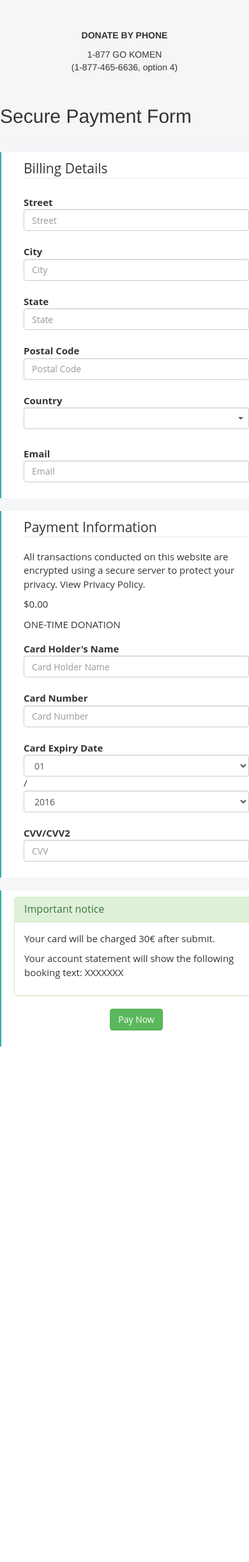
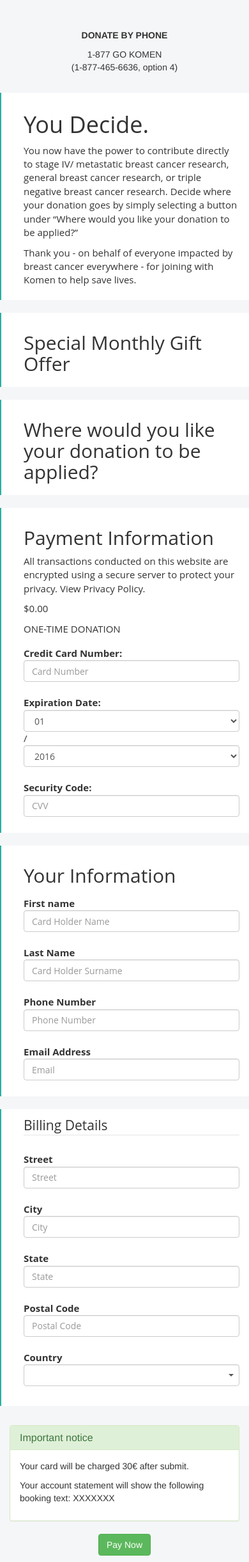
Before and after one commit to Cloudxtreme/payment26, a PHP site: page / in a window 390 px wide. Shown: the whole page at 64% size. Before the commit the page ends 1636 px from the top, so only its background shows below. Run offline with PHP 8.4, Linux system fonts and the light colour scheme; some libraries are stand-ins or nearby versions.

Commit message:
Responsiveness, Callouts responsiveness fix, Fields

```diff
--- a/css/custom-callouts.css
+++ b/css/custom-callouts.css
@@ -60,7 +60,9 @@
     padding-left: 35px;
     font-family: "Open Sans", sans-serif;
     font-size: 15px;
+}
 
+.komen-section {
     margin-top: 20px;
     padding-bottom: 10px;
     padding-top: 10px;
--- a/index.php
+++ b/index.php
@@ -48,6 +48,7 @@
     <script type="text/javascript" src="js/payment.js"></script>
   </head>
   <body>
+    <div class="container">
       <div class="row">
         <div class="col-md-4 col-lg-4 col-xs-12">
           <div class="sidebar_donate">
@@ -56,9 +57,6 @@
           </div>
         </div>
         <div class="col-md-7  col-lg-7 col-xs-12">
-        <div class="page-header">
-          <h2 class="gdfg">Secure Payment Form</h2>
-        </div>
           <noscript>
             <div class="bs-callout bs-callout-danger">
               <h4>JavaScript is not enabled!</h4>
@@ -73,7 +71,115 @@
             </span>
           <?php endif; ?>
           <form action="" method="POST" id="payment-form" class="form-horizontal">
-          <div class="komen-callout">
+              <!-- First 3 Rows -->
+              <div class="row">
+                <div class="komen-callout komen-section col-xs-12 col-sm-12 col-md-12 col-lg-12">
+                  <!-- Form Name -->
+                  <h1>You Decide.</h1>
+                  <p>You now have the power to contribute directly to stage IV/ metastatic breast cancer research, general breast cancer research, or triple negative breast cancer research. Decide where your donation goes by simply selecting a button under “Where would you like your donation to be applied?”</p>
+                  <p>Thank you - on behalf of everyone impacted by breast cancer everywhere - for joining with Komen to help save lives.</p>
+                </div>
+              </div>
+              <div class="row">
+                <div class="komen-callout komen-section col-xs-12 col-sm-12 col-md-12 col-lg-12">
+                  <!-- Form Name -->
+                  <h2>Special Monthly Gift Offer</h2>
+                </div>
+              </div>
+              <div class="row">
+                <div class="komen-callout komen-section col-xs-12 col-sm-12 col-md-12 col-lg-12">
+                  <!-- Form Name -->
+                  <h2>Where would you like your donation to be applied?</h2>
+                </div>
+              </div>
+              <!-- Second 3 rows -->
+              <div class="row">
+                <div class="komen-callout komen-section col-xs-12 col-sm-12 col-md-12 col-lg-12">
+                  <fieldset>
+                    <h2>Payment Information</h2>
+                    <p>All transactions conducted on this website are encrypted using a secure server to protect your privacy. View Privacy Policy.</p>
+                    <div class="payamount"><p class="amtmonies">$0.00</p><p class="amttimes">ONE-TIME DONATION</p></div>
+
+                    <!-- Card Number -->
+                    <div class="form-group">
+                      <label class="col-sm-4 control-label" for="textinput">Credit Card Number:</label>
+                      <div class="col-sm-6">
+                        <input type="text" id="cardnumber" maxlength="19" placeholder="Card Number" class="card-number form-control">
+                      </div>
+                    </div>
+
+                    <!-- Expiry-->
+                    <div class="form-group">
+                      <label class="col-sm-4 control-label" for="textinput">Expiration Date:</label>
+                      <div class="col-sm-6">
+                        <div class="form-inline">
+                          <select name="select2" data-stripe="exp-month" class="card-expiry-month stripe-sensitive required form-control">
+                            <option value="01" selected="selected">01</option>
+                            <option value="02">02</option>
+                            <option value="03">03</option>
+                            <option value="04">04</option>
+                            <option value="05">05</option>
+                            <option value="06">06</option>
+                            <option value="07">07</option>
+                            <option value="08">08</option>
+                            <option value="09">09</option>
+                            <option value="10">10</option>
+                            <option value="11">11</option>
+                            <option value="12">12</option>
+                          </select>
+                          <span> / </span>
+                          <select name="select2" data-stripe="exp-year" class="card-expiry-year stripe-sensitive required form-control">
+                          </select>
+                        </div>
+                      </div>
+                    </div>
+                    <!-- CVV -->
+                    <div class="form-group">
+                      <label class="col-sm-4 control-label" for="textinput">Security Code:</label>
+                      <div class="col-sm-3">
+                        <input type="text" id="cvv" placeholder="CVV" maxlength="4" class="card-cvc form-control">
+                      </div>
+                    </div>
+                  </fieldset>
+                </div>
+              </div>
+              <div class="row">
+                <div class="komen-callout komen-section col-xs-12 col-sm-12 col-md-12 col-lg-12">
+                  <fieldset>
+                    <!-- Form Name -->
+                    <h2>Your Information</h2>
+                    <!-- Card Holder Name -->
+                    <div class="form-group">
+                      <label class="col-sm-4 control-label"  for="textinput">First name</label>
+                      <div class="col-sm-6">
+                        <input type="text" name="cardholdername" maxlength="70" placeholder="Card Holder Name" class="card-holder-name form-control">
+                      </div>
+                    </div>
+                    <div class="form-group">
+                      <label class="col-sm-4 control-label"  for="textinput">Last Name</label>
+                      <div class="col-sm-6">
+                        <input type="text" name="cardholdersurname" maxlength="70" placeholder="Card Holder Surname" class="card-holder-surname form-control">
+                      </div>
+                    </div>
+                    <!-- Phone Number -->
+                    <div class="form-group">
+                      <label class="col-sm-4 control-label" for="textinput">Phone Number</label>
+                      <div class="col-sm-6">
+                        <input type="text" name="phone" maxlength="30" placeholder="Phone Number" class="form-control">
+                      </div>
+                    </div>
+                    <!-- Email -->
+                    <div class="form-group">
+                      <label class="col-sm-4 control-label" for="textinput">Email Address</label>
+                      <div class="col-sm-6">
+                        <input type="text" name="email" maxlength="65" placeholder="Email" class="email form-control">
+                      </div>
+                    </div>
+                  </fieldset>
+                </div>
+              </div>
+              <div class="row">
+                <div class="komen-callout komen-section col-xs-12 col-sm-12 col-md-12 col-lg-12">
                   <fieldset>
                     <!-- Form Name -->
                     <legend>Billing Details</legend>
@@ -119,74 +225,14 @@
                       </div>
                     </div>
 
-              <!-- Email -->
-              <div class="form-group">
-                <label class="col-sm-4 control-label" for="textinput">Email</label>
-                <div class="col-sm-6">
-                  <input type="text" name="email" maxlength="65" placeholder="Email" class="email form-control">
+
+                  </fieldset>
                 </div>
               </div>
-            </fieldset>
-          </div>
-          <div class="komen-callout">
-            <fieldset>
-              <legend>Payment Information</legend>
-              <p>All transactions conducted on this website are encrypted using a secure server to protect your privacy. View Privacy Policy.</p>
-              <div class="payamount"><p class="amtmonies">$0.00</p><p class="amttimes">ONE-TIME DONATION</p></div>
-              <!-- Card Holder Name -->
-              <div class="form-group">
-                <label class="col-sm-4 control-label"  for="textinput">Card Holder's Name</label>
-                <div class="col-sm-6">
-                  <input type="text" name="cardholdername" maxlength="70" placeholder="Card Holder Name" class="card-holder-name form-control">
-                </div>
-              </div>
-
-              <!-- Card Number -->
-              <div class="form-group">
-                <label class="col-sm-4 control-label" for="textinput">Card Number</label>
-                <div class="col-sm-6">
-                  <input type="text" id="cardnumber" maxlength="19" placeholder="Card Number" class="card-number form-control">
-                </div>
-              </div>
-
-              <!-- Expiry-->
-              <div class="form-group">
-                <label class="col-sm-4 control-label" for="textinput">Card Expiry Date</label>
-                <div class="col-sm-6">
-                  <div class="form-inline">
-                    <select name="select2" data-stripe="exp-month" class="card-expiry-month stripe-sensitive required form-control">
-                      <option value="01" selected="selected">01</option>
-                      <option value="02">02</option>
-                      <option value="03">03</option>
-                      <option value="04">04</option>
-                      <option value="05">05</option>
-                      <option value="06">06</option>
-                      <option value="07">07</option>
-                      <option value="08">08</option>
-                      <option value="09">09</option>
-                      <option value="10">10</option>
-                      <option value="11">11</option>
-                      <option value="12">12</option>
-                    </select>
-                    <span> / </span>
-                    <select name="select2" data-stripe="exp-year" class="card-expiry-year stripe-sensitive required form-control">
-                    </select>
-                  </div>
-                </div>
-              </div>
-              <!-- CVV -->
-              <div class="form-group">
-                <label class="col-sm-4 control-label" for="textinput">CVV/CVV2</label>
-                <div class="col-sm-3">
-                  <input type="text" id="cvv" placeholder="CVV" maxlength="4" class="card-cvc form-control">
-                </div>
-              </div>
-            </fieldset>
-          </div>
-          <div class="komen-callout">
+              <div class="row">
+                <div class="komen-section col-xs-12 col-sm-12 col-md-12 col-lg-12">
                   <fieldset>
                     <!-- Important notice -->
-              <div class="form-group">
                     <div class="panel panel-success">
                       <div class="panel-heading">
                         <h3 class="panel-title">Important notice</h3>
@@ -207,10 +253,12 @@
                     </div>
                   </fieldset>
                 </div>
+              </div>
           </form>
         </div>
         <!-- end col -->
       </div>
       <!-- end row -->
+    </div>
   </body>
 </html>
```
Lines whose indentation alone changed are shown as unchanged.
